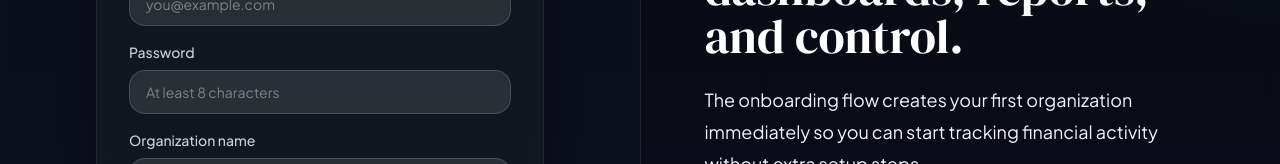
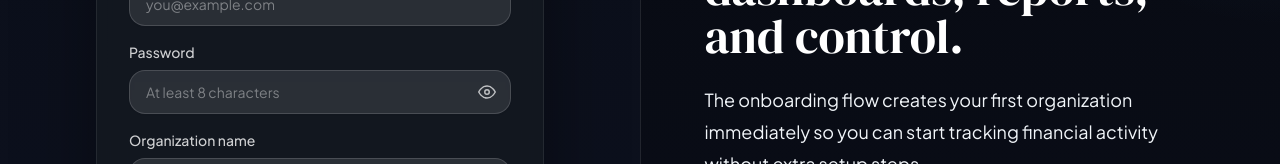
Before and after one commit to maksudulhaque2000/Finora, a Next.js app: page /register in a window 1280 px wide. Shown: the part 415-579 px from the top of the page. Built offline with nearby package versions, Linux system fonts and the light colour scheme.

Commit message:
feat: add show/hide password functionality in login and register forms

```diff
--- a/app/(auth)/login/page.tsx
+++ b/app/(auth)/login/page.tsx
@@ -14,6 +14,7 @@ export default function LoginPage() {
   const [error, setError] = useState<string | null>(null);
   const [isPending, startTransition] = useTransition();
   const [socialProviders, setSocialProviders] = useState<Array<{ id: string; name: string }>>([]);
+  const [showPassword, setShowPassword] = useState(false);
 
   useEffect(() => {
     (async () => {
@@ -76,7 +77,34 @@ export default function LoginPage() {
             </div>
             <div>
               <Label htmlFor="password">Password</Label>
-              <Input id="password" name="password" type="password" placeholder="••••••••" required />
+              <div className="relative">
+                <Input
+                  id="password"
+                  name="password"
+                  type={showPassword ? 'text' : 'password'}
+                  placeholder="••••••••"
+                  required
+                  className="pr-10"
+                />
+                <button
+                  type="button"
+                  aria-label={showPassword ? 'Hide password' : 'Show password'}
+                  onClick={() => setShowPassword((s) => !s)}
+                  className="absolute right-2 top-1/2 -translate-y-1/2 inline-flex h-8 w-8 items-center justify-center rounded-lg text-white/70 hover:text-white"
+                >
+                  {showPassword ? (
+                    <svg xmlns="http://www.w3.org/2000/svg" width="18" height="18" viewBox="0 0 24 24" fill="none" stroke="currentColor" strokeWidth="2" strokeLinecap="round" strokeLinejoin="round">
+                      <path d="M17.94 17.94A10.94 10.94 0 0 1 12 20c-5 0-9.27-3-11-8 1.03-2.53 2.71-4.64 4.78-6.05" />
+                      <path d="M1 1l22 22" />
+                    </svg>
+                  ) : (
+                    <svg xmlns="http://www.w3.org/2000/svg" width="18" height="18" viewBox="0 0 24 24" fill="none" stroke="currentColor" strokeWidth="2" strokeLinecap="round" strokeLinejoin="round">
+                      <path d="M1 12s4-8 11-8 11 8 11 8-4 8-11 8-11-8-11-8z" />
+                      <circle cx="12" cy="12" r="3" />
+                    </svg>
+                  )}
+                </button>
+              </div>
             </div>
             {error ? <p className="rounded-2xl border border-crimson/30 bg-crimson/10 px-4 py-3 text-sm text-crimson">{error}</p> : null}
             <Button type="submit" disabled={isPending} className="w-full bg-gold text-black hover:bg-gold-light">
--- a/app/(auth)/register/page.tsx
+++ b/app/(auth)/register/page.tsx
@@ -12,6 +12,7 @@ export default function RegisterPage() {
   const router = useRouter();
   const [error, setError] = useState<string | null>(null);
   const [isPending, startTransition] = useTransition();
+  const [showPassword, setShowPassword] = useState(false);
 
   async function handleSubmit(event: React.FormEvent<HTMLFormElement>) {
     event.preventDefault();
@@ -55,7 +56,34 @@ export default function RegisterPage() {
             </div>
             <div>
               <Label htmlFor="password">Password</Label>
-              <Input id="password" name="password" type="password" placeholder="At least 8 characters" required />
+              <div className="relative">
+                <Input
+                  id="password"
+                  name="password"
+                  type={showPassword ? 'text' : 'password'}
+                  placeholder="At least 8 characters"
+                  required
+                  className="pr-10"
+                />
+                <button
+                  type="button"
+                  aria-label={showPassword ? 'Hide password' : 'Show password'}
+                  onClick={() => setShowPassword((s) => !s)}
+                  className="absolute right-2 top-1/2 -translate-y-1/2 inline-flex h-8 w-8 items-center justify-center rounded-lg text-white/70 hover:text-white"
+                >
+                  {showPassword ? (
+                    <svg xmlns="http://www.w3.org/2000/svg" width="18" height="18" viewBox="0 0 24 24" fill="none" stroke="currentColor" strokeWidth="2" strokeLinecap="round" strokeLinejoin="round">
+                      <path d="M17.94 17.94A10.94 10.94 0 0 1 12 20c-5 0-9.27-3-11-8 1.03-2.53 2.71-4.64 4.78-6.05" />
+                      <path d="M1 1l22 22" />
+                    </svg>
+                  ) : (
+                    <svg xmlns="http://www.w3.org/2000/svg" width="18" height="18" viewBox="0 0 24 24" fill="none" stroke="currentColor" strokeWidth="2" strokeLinecap="round" strokeLinejoin="round">
+                      <path d="M1 12s4-8 11-8 11 8 11 8-4 8-11 8-11-8-11-8z" />
+                      <circle cx="12" cy="12" r="3" />
+                    </svg>
+                  )}
+                </button>
+              </div>
             </div>
             <div>
               <Label htmlFor="organizationName">Organization name</Label>
```
